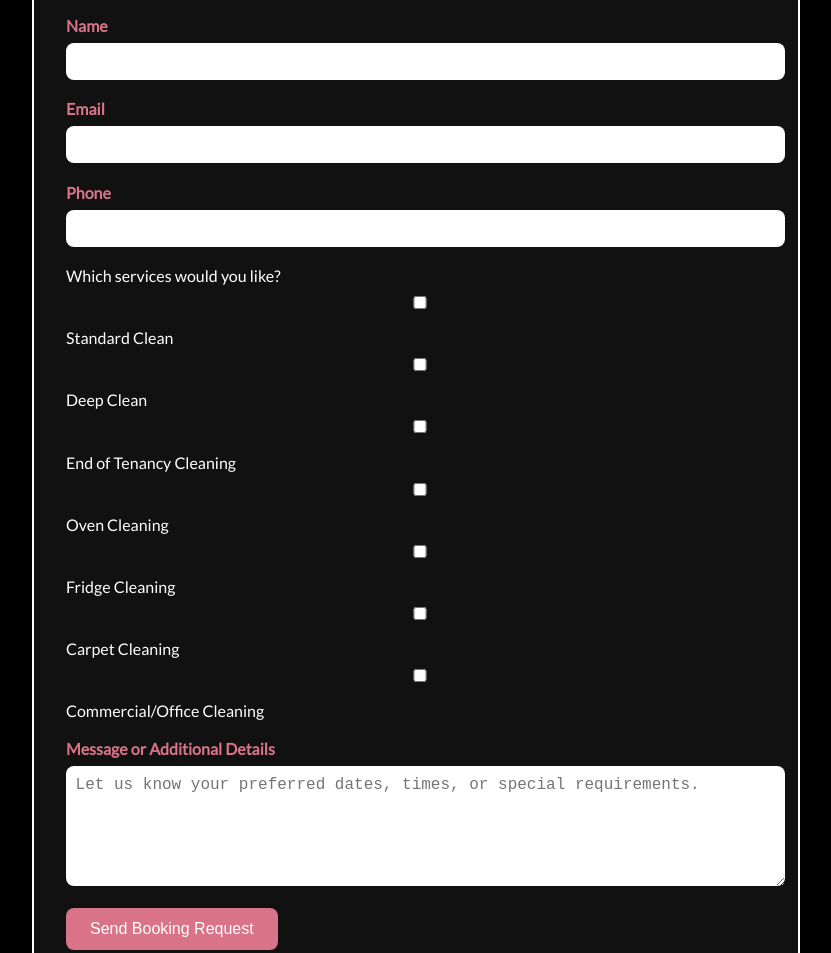
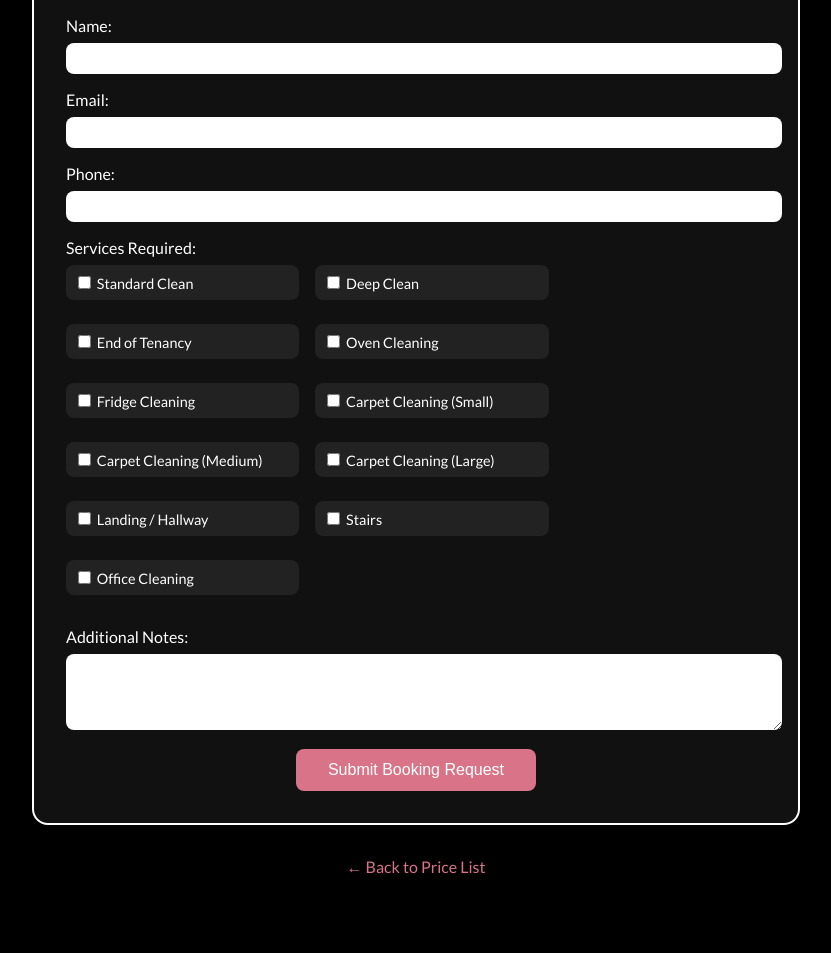
Before and after one commit to davidneophitou/davidneophitou.github.io, a plain HTML site: page booking.html in a window 1280 px wide. Shown: the part 182-1135 px from the top of the page, without its empty margins (224-1055 px from the left). After the commit the page ends 1091 px from the top, so only its background shows below. Drawn offline with Linux system fonts and the light colour scheme.

Commit message:
Update booking.html

```diff
--- a/booking.html
+++ b/booking.html
@@ -26,54 +26,58 @@
       background-color: #111;
       padding: 2rem;
       border-radius: 1rem;
-      border: 2px solid white;
       max-width: 700px;
       margin: auto;
+      border: 2px solid white;
     }
 
     label {
       display: block;
       margin-bottom: 0.5rem;
-      font-weight: bold;
-      color: #D97488;
-    }
-
-    input, textarea {
-      width: 100%;
-      padding: 0.6rem;
-      margin-bottom: 1.2rem;
-      border: none;
-      border-radius: 0.5rem;
-      font-size: 1rem;
-    }
-
-    textarea {
-      resize: vertical;
-      min-height: 100px;
-    }
-
-    .services {
-      margin-bottom: 1.2rem;
-    }
-
-    .services label {
-      font-weight: normal;
-      display: block;
       color: #fff;
     }
 
-    button {
-      background-color: #D97488;
-      color: #fff;
-      padding: 0.75rem 1.5rem;
+    input[type="text"],
+    input[type="email"],
+    input[type="tel"],
+    textarea {
+      width: 100%;
+      padding: 0.5rem;
+      margin-bottom: 1rem;
+      border-radius: 0.5rem;
       border: none;
+    }
+
+    .checkbox-grid {
+      display: flex;
+      flex-wrap: wrap;
+      gap: 1rem;
+      margin-bottom: 1.5rem;
+    }
+
+    .checkbox-grid label {
+      width: calc(33.333% - 1rem);
+      background-color: #222;
+      padding: 0.5rem;
       border-radius: 0.5rem;
-      font-size: 1rem;
+      font-size: 0.9rem;
       cursor: pointer;
     }
 
-    button:hover {
-      background-color: #b85c72;
+    input[type="submit"] {
+      background-color: #D97488;
+      color: #fff;
+      border: none;
+      padding: 0.75rem 2rem;
+      font-size: 1rem;
+      border-radius: 0.5rem;
+      cursor: pointer;
+      display: block;
+      margin: auto;
+    }
+
+    input[type="submit"]:hover {
+      background-color: #c05a70;
     }
 
     a.back-link {
@@ -93,30 +97,34 @@
   <h2>Book a Cleaning</h2>
 
   <form action="mailto:enquiries@cleaningiscaring.co.uk" method="POST" enctype="text/plain">
-    <label for="name">Name</label>
-    <input type="text" id="name" name="Name" required>
+    <label for="name">Name:</label>
+    <input type="text" id="name" name="Name" required />
 
-    <label for="email">Email</label>
-    <input type="email" id="email" name="Email" required>
+    <label for="email">Email:</label>
+    <input type="email" id="email" name="Email" required />
 
-    <label for="phone">Phone</label>
-    <input type="tel" id="phone" name="Phone" required>
+    <label for="phone">Phone:</label>
+    <input type="tel" id="phone" name="Phone" required />
 
-    <div class="services">
-      <label>Which services would you like?</label>
-      <label><input type="checkbox" name="Services" value="Standard Clean"> Standard Clean</label>
-      <label><input type="checkbox" name="Services" value="Deep Clean"> Deep Clean</label>
-      <label><input type="checkbox" name="Services" value="End of Tenancy Cleaning"> End of Tenancy Cleaning</label>
-      <label><input type="checkbox" name="Services" value="Oven Cleaning"> Oven Cleaning</label>
-      <label><input type="checkbox" name="Services" value="Fridge Cleaning"> Fridge Cleaning</label>
-      <label><input type="checkbox" name="Services" value="Carpet Cleaning"> Carpet Cleaning</label>
-      <label><input type="checkbox" name="Services" value="Commercial/Office Cleaning"> Commercial/Office Cleaning</label>
+    <label>Services Required:</label>
+    <div class="checkbox-grid">
+      <label><input type="checkbox" name="Services" value="Standard Clean" /> Standard Clean</label>
+      <label><input type="checkbox" name="Services" value="Deep Clean" /> Deep Clean</label>
+      <label><input type="checkbox" name="Services" value="End of Tenancy" /> End of Tenancy</label>
+      <label><input type="checkbox" name="Services" value="Oven Cleaning" /> Oven Cleaning</label>
+      <label><input type="checkbox" name="Services" value="Fridge Cleaning" /> Fridge Cleaning</label>
+      <label><input type="checkbox" name="Services" value="Carpet Cleaning (Small)" /> Carpet Cleaning (Small)</label>
+      <label><input type="checkbox" name="Services" value="Carpet Cleaning (Medium)" /> Carpet Cleaning (Medium)</label>
+      <label><input type="checkbox" name="Services" value="Carpet Cleaning (Large)" /> Carpet Cleaning (Large)</label>
+      <label><input type="checkbox" name="Services" value="Landing/Hallway" /> Landing / Hallway</label>
+      <label><input type="checkbox" name="Services" value="Stairs" /> Stairs</label>
+      <label><input type="checkbox" name="Services" value="Office Cleaning" /> Office Cleaning</label>
     </div>
 
-    <label for="message">Message or Additional Details</label>
-    <textarea id="message" name="Message" placeholder="Let us know your preferred dates, times, or special requirements."></textarea>
+    <label for="message">Additional Notes:</label>
+    <textarea id="message" name="Message" rows="4"></textarea>
 
-    <button type="submit">Send Booking Request</button>
+    <input type="submit" value="Submit Booking Request" />
   </form>
 
   <a href="index.html" class="back-link">← Back to Price List</a>
```
